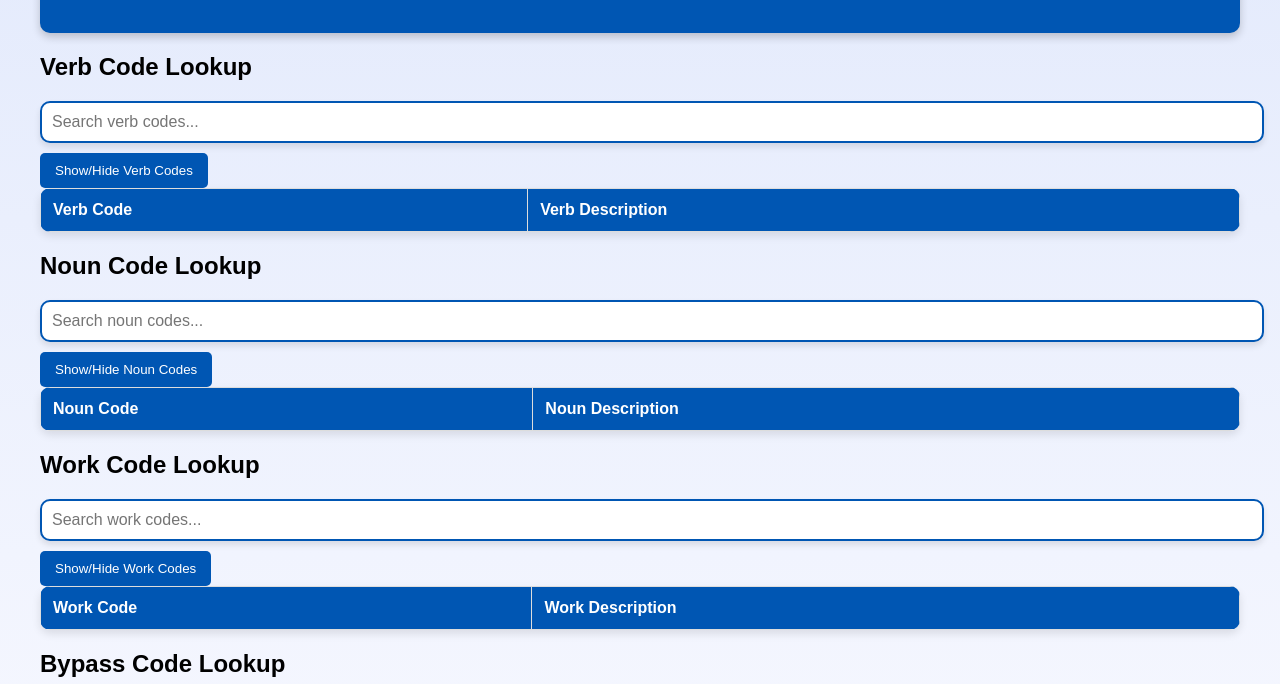
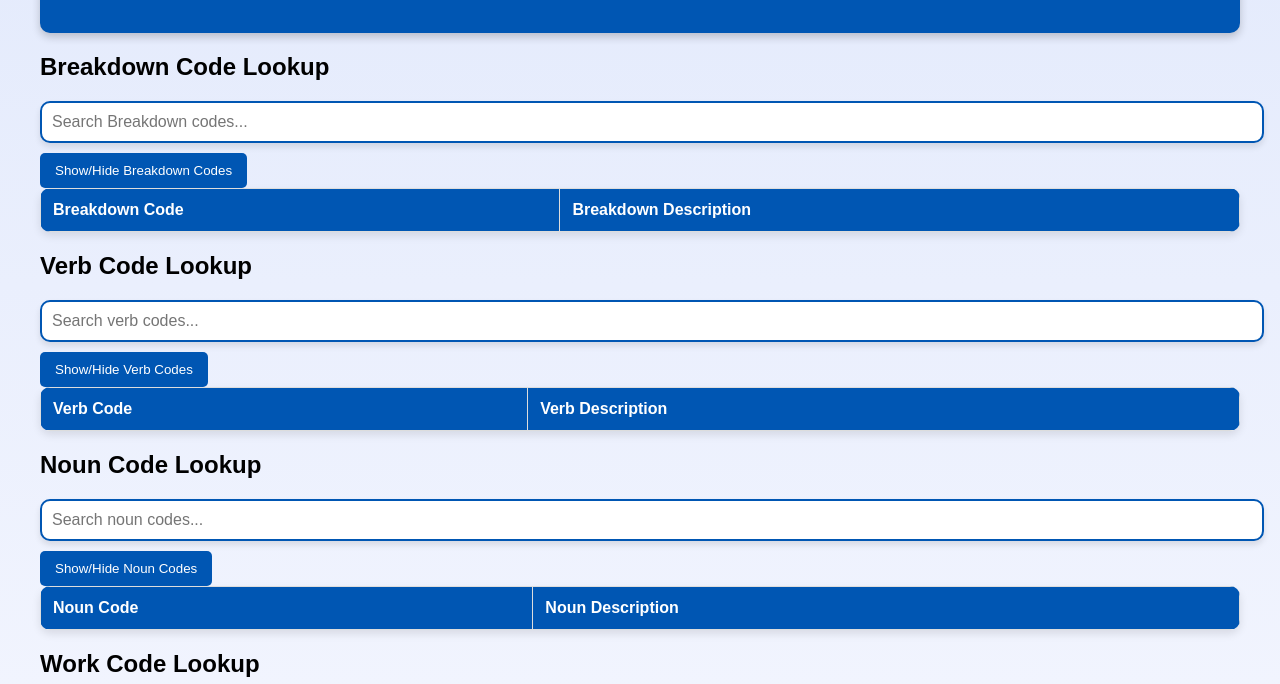
Before and after one commit to theinternetbrad/Action-Taken, a plain HTML site: page index.html in a window 1280 px wide. Shown: the part 116-800 px from the top of the page. Drawn offline with Linux system fonts and the light colour scheme.

Commit message:
Add files via upload

```diff
--- a/codes.json
+++ b/codes.json
@@ -1,4 +1,43 @@
 {
+    "breakdownCause": [
+        { "breakdownCode": "1A", "description": "JAMS" },
+        { "breakdownCode": "1B", "description": "POWER FAILED" },
+        { "breakdownCode": "1C", "description": "ASSOC. EQUIP FAILED" },
+        { "breakdownCode": "1D", "description": "PARTS/SUPPLIES UNAVAIL." },
+        { "breakdownCode": "1E", "description": "IMPROPER OPERATION" },
+        { "breakdownCode": "1F", "description": "FIXTURE" },
+        { "breakdownCode": "2A", "description": "SHORT CIRCUIT" },
+        { "breakdownCode": "2B", "description": "OUT OF ADJUSTMENT" },
+        { "breakdownCode": "2C", "description": "BELT OFF" },
+        { "breakdownCode": "2S", "description": "SIGNS" },
+        { "breakdownCode": "3A", "description": "BENT" },
+        { "breakdownCode": "3B", "description": "BLOWN" },
+        { "breakdownCode": "3C", "description": "BROKEN" },
+        { "breakdownCode": "3D", "description": "BURNED" },
+        { "breakdownCode": "3E", "description": "CORRODED" },
+        { "breakdownCode": "3F", "description": "DEFECTIVE" },
+        { "breakdownCode": "3G", "description": "FRAYED" },
+        { "breakdownCode": "3H", "description": "GROUNDED" },
+        { "breakdownCode": "3I", "description": "OUT OF TOLERANCE" },
+        { "breakdownCode": "3J", "description": "WORN" },
+        { "breakdownCode": "3K", "description": "RIPPED" },
+        { "breakdownCode": "3L", "description": "POP UP DEVICE" },
+        { "breakdownCode": "3M", "description": "TOWPIN" },
+        { "breakdownCode": "3N", "description": "JACKSCREW" },
+        { "breakdownCode": "3O", "description": "SCREW" },
+        { "breakdownCode": "3P", "description": "SENSOR" },
+        { "breakdownCode": "3Q", "description": "SWITCH" },
+        { "breakdownCode": "3R", "description": "MAIL CAUGHT" },
+        { "breakdownCode": "4A", "description": "UNKNOWN" },
+        { "breakdownCode": "4B", "description": "SOFTWARE PROBLEM" },
+        { "breakdownCode": "4C", "description": "DIRTY" },
+        { "breakdownCode": "4D", "description": "BELT BROKE" },
+        { "breakdownCode": "4E", "description": "OPERATOR ERROR" },
+        { "breakdownCode": "4F", "description": "CPU CRASHED" },
+        { "breakdownCode": "4G", "description": "CIRCUIT BOARD FAILED" },
+        { "breakdownCode": "4Z", "description": "CANCEL WORK ORDER" },
+        { "breakdownCode": "5N", "description": "VACUUM NEEDED" }
+        ]
     "verbs": [
         { "verbCode": "0", "verbDescription": "Void/Cancel Work Order" },
         { "verbCode": "1", "verbDescription": "Repair/Restore/Assemble" },
--- a/index.html
+++ b/index.html
@@ -72,6 +72,19 @@
         <h1>USPS Maintenance Action Taken</h1>
     </div>
 
+    <h2>Breakdown Code Lookup</h2>
+<input type="text" id="breakdownSearch" placeholder="Search Breakdown codes..." onkeyup="searchTable('breakdownTableBody')">
+<button onclick="toggleTable('breakdownTableBody')">Show/Hide Breakdown Codes</button>
+<table id="actionTable">
+    <thead>
+        <tr>
+            <th>Breakdown Code</th>
+            <th>Breakdown Description</th>
+        </tr>
+    </thead>
+    <tbody id="breakdownTableBody"></tbody>
+</table>
+
     <h2>Verb Code Lookup</h2>
     <input type="text" id="verbSearch" placeholder="Search verb codes..." onkeyup="searchTable('verbTableBody')">
     <button onclick="toggleTable('verbTableBody')">Show/Hide Verb Codes</button>
@@ -128,6 +141,7 @@
         async function loadCodes() {
             const response = await fetch('codes.json');
             const codes = await response.json();
+            populateTable('breakdownTableBody', codes.breakdownCause);
             populateTable('verbTableBody', codes.verbs);
             populateTable('nounTableBody', codes.nouns);
             populateTable('workTableBody', codes.workCodes);
@@ -168,6 +182,7 @@
 
         window.onload = function() {
     loadCodes();
+    document.getElementById('breakdownTableBody').style.display = 'none';
     document.getElementById('verbTableBody').style.display = 'none';
     document.getElementById('nounTableBody').style.display = 'none';
     document.getElementById('workTableBody').style.display = 'none';
--- a/styles.css
+++ b/styles.css
@@ -1,3 +1,4 @@
+
 /* General Page Styling */
 body {
     font-family: Arial, sans-serif;
@@ -22,7 +23,6 @@ body {
     display: inline-block;
     padding-bottom: 5px;
 }
-
 
 /* Search Box Styling */
 input {
```
